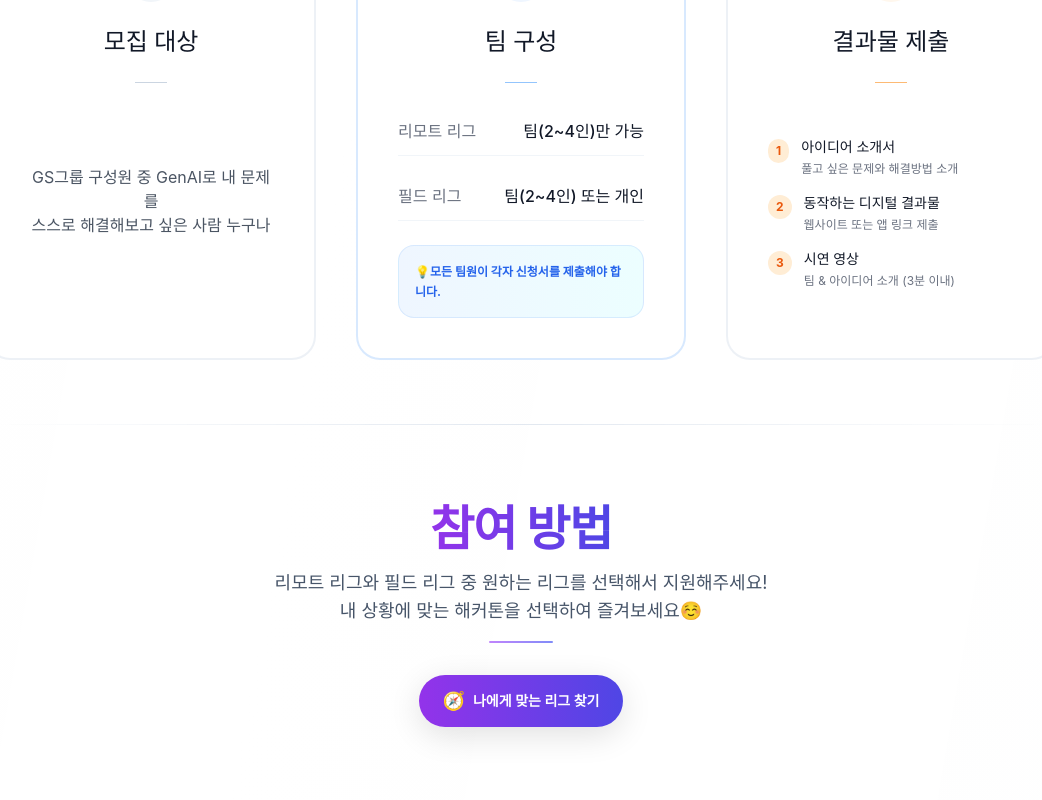
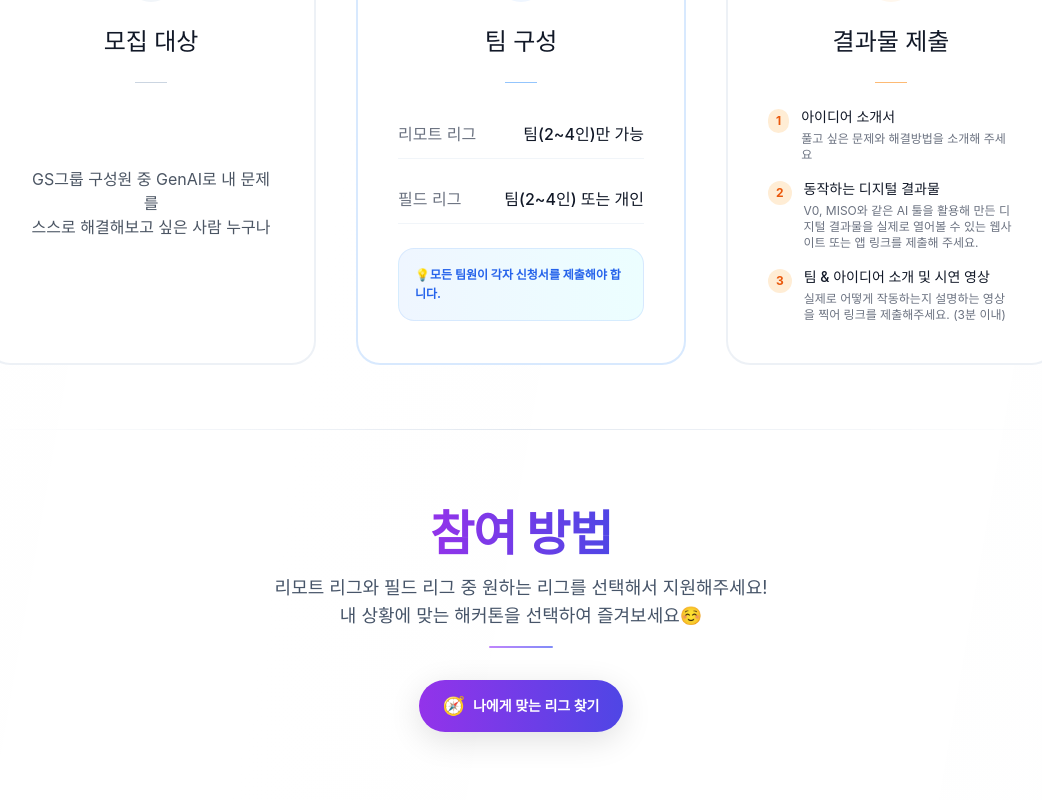
Before and after one commit to lunabear/hackathon-52g-25, a Next.js app: page / in a window 1280 px wide. Shown: the part 2600-3400 px from the top of the page, without its empty margins (119-1161 px from the left). Built offline with nearby package versions, Linux system fonts and the light colour scheme.

Commit message:
PLAI Event 이미지 정상화, 메인페이지 일부문구 수정

```diff
--- a/components/sections/HackathonGuide.tsx
+++ b/components/sections/HackathonGuide.tsx
@@ -80,21 +80,21 @@ export default function HackathonGuide() {
                   <span className="text-orange-600 text-xs font-bold bg-orange-100 px-2 py-1 rounded-full mt-0.5">1</span>
                   <div>
                     <p className="font-medium text-gray-900 text-sm">아이디어 소개서</p>
-                    <p className="text-gray-500 text-xs mt-1">풀고 싶은 문제와 해결방법 소개</p>
+                    <p className="text-gray-500 text-xs mt-1">풀고 싶은 문제와 해결방법을 소개해 주세요</p>
                   </div>
                 </div>
                 <div className="flex items-start gap-3">
                   <span className="text-orange-600 text-xs font-bold bg-orange-100 px-2 py-1 rounded-full mt-0.5">2</span>
                   <div>
                     <p className="font-medium text-gray-900 text-sm">동작하는 디지털 결과물</p>
-                    <p className="text-gray-500 text-xs mt-1">웹사이트 또는 앱 링크 제출</p>
+                    <p className="text-gray-500 text-xs mt-1">V0, MISO와 같은 AI 툴을 활용해 만든 디지털 결과물을 실제로 열어볼 수 있는 웹사이트 또는 앱 링크를 제출해 주세요.</p>
                   </div>
                 </div>
                 <div className="flex items-start gap-3">
                   <span className="text-orange-600 text-xs font-bold bg-orange-100 px-2 py-1 rounded-full mt-0.5">3</span>
                   <div>
-                    <p className="font-medium text-gray-900 text-sm">시연 영상</p>
-                    <p className="text-gray-500 text-xs mt-1">팀 & 아이디어 소개 (3분 이내)</p>
+                    <p className="font-medium text-gray-900 text-sm">팀 & 아이디어 소개 및 시연 영상</p>
+                    <p className="text-gray-500 text-xs mt-1">실제로 어떻게 작동하는지 설명하는 영상을 찍어 링크를 제출해주세요. (3분 이내)</p>
                   </div>
                 </div>
               </div>
--- a/components/sections/ParticipantBenefits.tsx
+++ b/components/sections/ParticipantBenefits.tsx
@@ -49,7 +49,7 @@ export default function ParticipantBenefits() {
                 </div>
                 <div className="bg-purple-50/50 rounded-2xl p-4 mt-auto">
                   <p className="text-purple-700 text-xs md:text-sm leading-relaxed">
-                    해커톤 티셔츠, 간식 쿠폰, 리모트 리그 전용 키링 등
+                    PLAI 리모트팩 구성품: 해커톤 티셔츠, 간식 쿠폰, 리모트 리그 전용 키링 등
                   </p>
                 </div>
               </div>
@@ -83,19 +83,19 @@ export default function ParticipantBenefits() {
                   <div className="flex items-start gap-3">
                     <div className="w-2 h-2 bg-blue-600 rounded-full mt-2 flex-shrink-0"></div>
                     <p className="text-gray-700 text-sm md:text-base leading-relaxed">
-                      MISO & 바이브코딩 마스터들의 <span className="font-bold text-blue-600">기술 코치</span>
+                      MISO & 바이브코딩 마스터들의 <span className="font-bold text-blue-600">기술 코칭</span>
                     </p>
                   </div>
                   <div className="flex items-start gap-3">
                     <div className="w-2 h-2 bg-blue-600 rounded-full mt-2 flex-shrink-0"></div>
                     <p className="text-gray-700 text-sm md:text-base leading-relaxed">
-                      우리의 경험을 더욱 즐겁게 만들어주는 PLAI필드팩
+                      우리의 경험을 더욱 즐겁게 만들어주는 <span className="font-bold text-blue-600">PLAI필드팩</span>
                     </p>
                   </div>
                 </div>
                 <div className="bg-blue-50/50 rounded-2xl p-4 mt-auto">
                   <p className="text-blue-700 text-xs md:text-sm leading-relaxed">
-                    FC서울x52g 한정판 저지, 해커톤 모자, 필드 리그 전용 키링
+                  PLAI필드팩 구성품: FC서울x52g 한정판 저지, 해커톤 모자, 필드 리그전용 키링 등
                   </p>
                 </div>
               </div>
@@ -124,12 +124,6 @@ export default function ParticipantBenefits() {
                     <div className="w-2 h-2 bg-emerald-600 rounded-full mt-2 flex-shrink-0"></div>
                     <p className="text-gray-700 text-sm md:text-base leading-relaxed">
                       비즈니스 전문가들의 피드백과 <span className="font-bold text-emerald-600">멘토링 기회</span>
-                    </p>
-                  </div>
-                  <div className="flex items-start gap-3">
-                    <div className="w-2 h-2 bg-emerald-600 rounded-full mt-2 flex-shrink-0"></div>
-                    <p className="text-gray-700 text-sm md:text-base leading-relaxed">
-                      <span className="font-bold text-emerald-600">50만원 상당</span>의 완주 상품 제공
                     </p>
                   </div>
                 </div>
```
Also changed, not shown: public/assets/miso/miso-music.png (added), public/assets/miso/miso-picaso.png (added).
